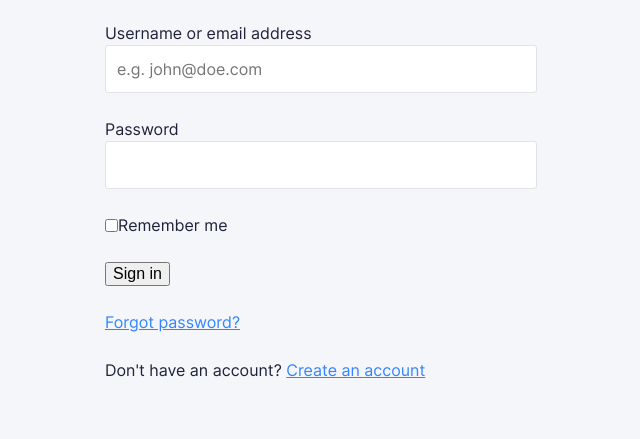
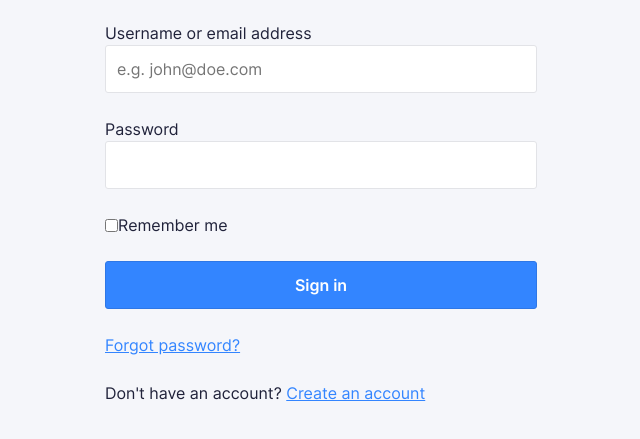
Before and after one commit to nmct-create3/login-form-design-guillaumedeplancke, a plain HTML site: page index.html in a window 1280 px wide. Shown: the part 123-562 px from the top of the page, without its empty margins (319-959 px from the left). Drawn offline with Linux system fonts and the light colour scheme.

Commit message:
Add button styles

```diff
--- a/css/screen.css
+++ b/css/screen.css
@@ -539,15 +539,34 @@ a:focus {
 */
 
 .c-button {
+    width: 100%;
+    font-size: 16px;
+    font-weight: 600;
+    line-height: 24px;
+    color: white;
+
+    border-style: solid;
+    border-width: 1px;
+    border-radius: 3px;
+    border-color: #2E77E6;
+
+    padding: 11px;
+    background-color: #3385FF;
 }
 
 .c-button:hover {
+    background-color: #4F95FF;
 }
 
 .c-button:focus {
+    background-color: #3385FF;
+    border-color: #2E77E6;
+    box-shadow: h-offset v-offset blur spread color;
+    box-shadow: 0 0 0 3px #3385ff4d;
 }
 
 .c-button:active {
+    background-color: #2E77E6;
 }
 
 .c-button--block {
--- a/index.html
+++ b/index.html
@@ -55,7 +55,7 @@
                             </label>
                         </p>
                         <p>
-                            <input type="submit" value="Sign in"/input>
+                            <input class="o-button-reset c-button" type="submit" value="Sign in"/input>
                         </p>
                         <p>
                             <a href="#!">
```
